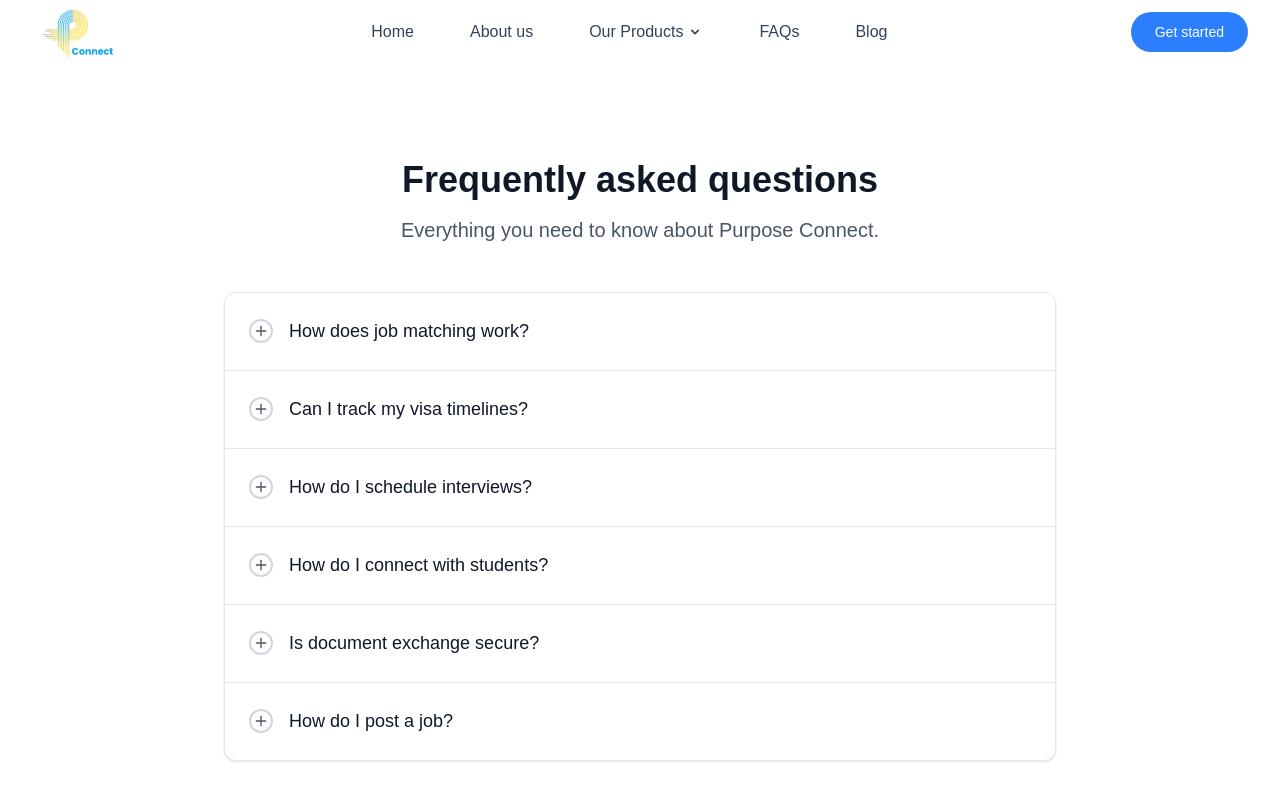
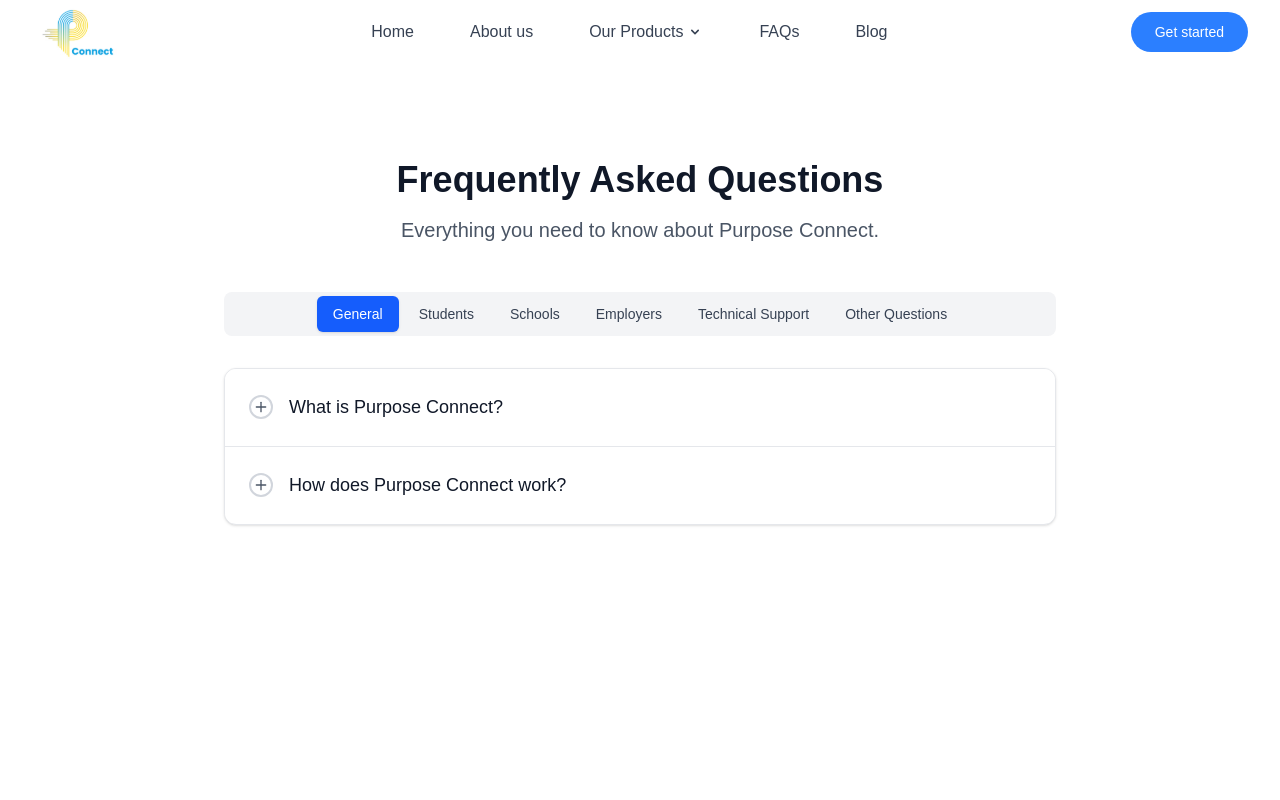
Before and after one commit to Benmore-Studio/purpose-connect, a Next.js app: page /faqs in a window 1280 px wide. Shown: the top 800 px of the page. Built offline with nearby package versions, Linux system fonts and the light colour scheme.

Commit message:
Finish FAQ

```diff
--- a/app/ui/faq/landing.tsx
+++ b/app/ui/faq/landing.tsx
@@ -5,11 +5,17 @@
 
 interface FAQItem {
   question: string;
-  answer: string;
   expanded: string;
 }
 
+interface FAQSection {
+  id: string;
+  title: string;
+  questions: FAQItem[];
+}
+
 export default function PurposeConnectFAQ() {
+  const [activeTab, setActiveTab] = useState<string>("general");
   const [openItem, setOpenItem] = useState<number | null>(null);
   const [isClient, setIsClient] = useState(false);
 
@@ -22,45 +28,122 @@
     setOpenItem((prev) => (prev === index ? null : index));
   };
 
-  const faqData: FAQItem[] = [
+  const handleTabChange = (tabId: string): void => {
+    setActiveTab(tabId);
+    setOpenItem(null); // Close any open items when switching tabs
+  };
+
+  const faqSections: FAQSection[] = [
     {
-      question: "How does job matching work?",
-      answer: "We match you based on your skills, education, and work authorization status.",
-      expanded: "Our advanced matching algorithm analyzes your profile including your technical skills, educational background, work experience, and visa status to connect you with relevant opportunities. We consider factors like your preferred location, salary expectations, company size preferences, and career goals to ensure the best possible matches."
+      id: "general",
+      title: "General",
+      questions: [
+        {
+          question: "What is Purpose Connect?",
+          expanded: "Purpose Connect is an AI-powered hiring platform that bridges the gap between international students and U.S. employers by simplifying immigration-informed recruitment, advancing inclusive hiring, unlocking untapped global talent, and addressing workforce shortages sustainably."
         },
         {
-      question: "Can I track my visa timelines?",
-      answer: "",
-      expanded: "Yes, you can track your visa application progress through our integrated timeline feature. We provide real-time updates on your H-1B, L-1, O-1, or other visa applications, including important deadlines, required documentation, and next steps."
+          question: "How does Purpose Connect work?",
+          expanded: "Purpose Connect offers a comprehensive solution that benefits all stakeholders in the international student employment ecosystem. For educational institutions, it provides a strategic partnership that enhances career services specifically tailored to international students' unique needs. Employers gain access to a innovative hiring model that connects them directly with pre-vetted international talent, streamlining their recruitment process. Students benefit from a specialized platform that intelligently matches their skills and qualifications with employers who truly recognize and value their potential, creating meaningful career opportunities that might otherwise be difficult to access."
+        }
+      ]
     },
     {
-      question: "How do I schedule interviews?",
-      answer: "",
-      expanded: "Scheduling interviews is simple through our platform. Once you're matched with potential employers, you can view available time slots from hiring managers and select times that work for your schedule. The system automatically handles time zone conversions and sends calendar invites to all participants."
+      id: "students",
+      title: "Students",
+      questions: [
+        {
+          question: "Can I use Purpose Connect if I’ve already graduated?",
+          expanded: "Yes! If you’re no longer affiliated with a school, you can access Purpose Connect's free tools. Stay tuned for more on accessing our premium tools for a minimal subscription as an unaffiliated student! "
         },
         {
-      question: "How do I connect with students?",
-      answer: "",
-      expanded: "Our student networking feature allows you to connect with peers and alumni from your university or program. You can join study groups, find roommates, participate in cultural events, and get advice from students who've successfully navigated the job search process."
+          question: "Is Purpose Connect free for students?",
+          expanded: "Students affiliated with a partner school can access the basic and premium tools at no cost. However, graduates or unaffiliated students may access the basic tools for free."
         },
         {
-      question: "Is document exchange secure?",
-      answer: "",
-      expanded: "Absolutely. We use enterprise-grade security measures to protect your sensitive documents including resumes, transcripts, visa paperwork, and personal identification. All documents are encrypted both in transit and at rest using AES-256 encryption."
+          question: "What job opportunities are available?",
+          expanded: "Purpose Connect offers internships, part-time roles, and full-time positions across various industries, with a focus on employers who understand international students' needs and visa requirements."
+        }
+      ]
     },
     {
-      question: "How do I post a job?",
-      answer: "",
-      expanded: "Employers can easily post job opportunities through our streamlined posting system. Simply create an employer account, verify your company information, and use our job posting wizard to create detailed listings."
+      id: "schools",
+      title: "Schools",
+      questions: [
+        {
+          question: "How can schools benefit from partnering with Purpose Connect?",
+          expanded: "Schools can provide students with enhanced career resources, including job matching, access to employer events, networking events, training & workshops, and more!"
+        },
+        {
+          question: "How is school pricing determined?",
+          expanded: "Pricing for schools is based on an enterprise partnership. Interested in learning more? Contact us at info@purposeconnect.io."
+        },
+        {
+          question: "What happens during employer meet-and-greet events?",
+          expanded: "Employer Meet & Greet events are organized every semester in-person and online to allow students network directly with pre-matched employers. Schools can also host an exclusive event on-campus in collaboration with Purpose Connect."
+        }
+      ]
+    },
+    {
+      id: "employers",
+      title: "Employers",
+      questions: [
+        {
+          question: "What types of employers can use Purpose Connect?",
+          expanded: "Any company looking to hire international talent for internships, part-time, or full-time roles can benefit. Purpose Connect guides employers through the process of hiring students on work permits like CPT, OPT, and STEM OPT. Also, small businesses struggling to fill their talent needs due to budget constraints can use Purpose Connect."
+        },
+        {
+          question: "How is employer pricing structured?",
+          expanded: "Employer plans are structured in tiers based on company size and estimated number of open positions annually. "
+        }
+      ]
+    },
+    {
+      id: "technical",
+      title: "Technical Support",
+      questions: [
+        {
+          question: "How do I create an account on Purpose Connect?",
+          expanded: 'For students, visit PurposeConnect.io and click “Get Started.” Follow the prompts to register. For employers, immigration attorneys, and schools, click "Book a Demo."'
+        },
+        {
+          question: "What should I do if I forget my login credentials?",
+          expanded: "Use the “Forgot Password” link on the login page to reset your password. For further assistance, contact info@purposeconnect.io."
+        },
+        {
+          question: "Is there a mobile app for Purpose Connect?",
+          expanded: "Not yet! However, the platform is mobile-friendly and can be accessed via any smartphone or tablet browser."
+        }
+      ]
+    },
+    {
+      id: "other",
+      title: "Other Questions",
+      questions: [
+        {
+          question: "How is my data protected on the platform?",
+          expanded: "We use industry-standard encryption and data protection protocols to ensure your personal and professional information remains secure."
+        },
+        {
+          question: "Can I cancel my subscription?",
+          expanded: "Yes, subscriptions can be canceled anytime by sending an email to info@purposeconnect.io. Effective cancellation date will be the next subscription due date. "
+        },
+        {
+          question: "How can I contact Purpose Connect for further questions?",
+          expanded: "You can reach us at info@purposeconnect.io or through the contact form on our website."
+        }
+      ]
     }
   ];
 
+  const currentSection = faqSections.find(section => section.id === activeTab);
+
   return (
-    <section className="bg-white py-40">
+    <section className="bg-white py-40 min-h-screen">
       <div className="max-w-4xl mx-auto px-4 sm:px-6 lg:px-8">
-        {/* Header with CSS animations as fallback */}
+        {/* Header */}
         <div
-          className="text-center mb-12 animate-fade-in"
+          className="text-center mb-12"
           style={{
             animation: 'fadeInUp 0.6s ease-out forwards',
             opacity: 0,
@@ -68,16 +151,42 @@
           }}
         >
           <h1 className="text-4xl font-bold text-gray-900 mb-4">
-            Frequently asked questions
+            Frequently Asked Questions
           </h1>
           <p className="text-xl text-gray-600 max-w-2xl mx-auto">
             Everything you need to know about Purpose Connect.
           </p>
         </div>
 
+        {/* Tab Navigation */}
+        <div className="mb-8">
+          <nav className="flex flex-wrap justify-center gap-1 p-1 bg-gray-100 rounded-lg">
+            {faqSections.map((section, index) => (
+              <button
+                key={section.id}
+                onClick={() => handleTabChange(section.id)}
+                className={`px-4 py-2 text-sm font-medium rounded-md transition-all duration-200 ${
+                  activeTab === section.id
+                    ? 'bg-blue-600 text-white shadow-sm'
+                    : 'text-gray-700 hover:text-gray-900 hover:bg-gray-200'
+                }`}
+                style={{
+                  animation: `fadeInUp 0.5s ease-out forwards`,
+                  animationDelay: `${index * 0.1}s`,
+                  opacity: 0,
+                  transform: 'translateY(20px)'
+                }}
+              >
+                {section.title}
+              </button>
+            ))}
+          </nav>
+        </div>
+
         {/* FAQ Items */}
-        <div className="space-y-0 border border-gray-200 rounded-xl overflow-hidden bg-white shadow-sm">
-          {faqData.map((item: FAQItem, index: number) => (
+        {currentSection && (
+          <div key={activeTab} className="space-y-0 border border-gray-200 rounded-xl overflow-hidden bg-white shadow-sm">
+            {currentSection.questions.map((item: FAQItem, index: number) => (
               <div
                 key={index}
                 className="border-b border-gray-200 last:border-b-0"
@@ -118,7 +227,7 @@
                   </div>
                 </button>
 
-              {/* Answer Panel with CSS Grid for smooth height animation */}
+                {/* Answer Panel */}
                 <div
                   className={`bg-gray-50 border-t border-gray-100 transition-all duration-300 ease-out overflow-hidden ${
                     openItem === index ? 'grid-rows-[1fr] opacity-100' : 'grid-rows-[0fr] opacity-0'
@@ -140,6 +249,7 @@
               </div>
             ))}
           </div>
+        )}
       </div>
 
       <style jsx>{`
@@ -157,6 +267,10 @@
         .grid-rows-\\[0fr\\] {
           grid-template-rows: 0fr;
         }
+
+        .bg-gray-750 {
+          background-color: rgb(55, 65, 81);
+        }
       `}</style>
     </section>
   );
```
Lines whose indentation alone changed are shown as unchanged.
